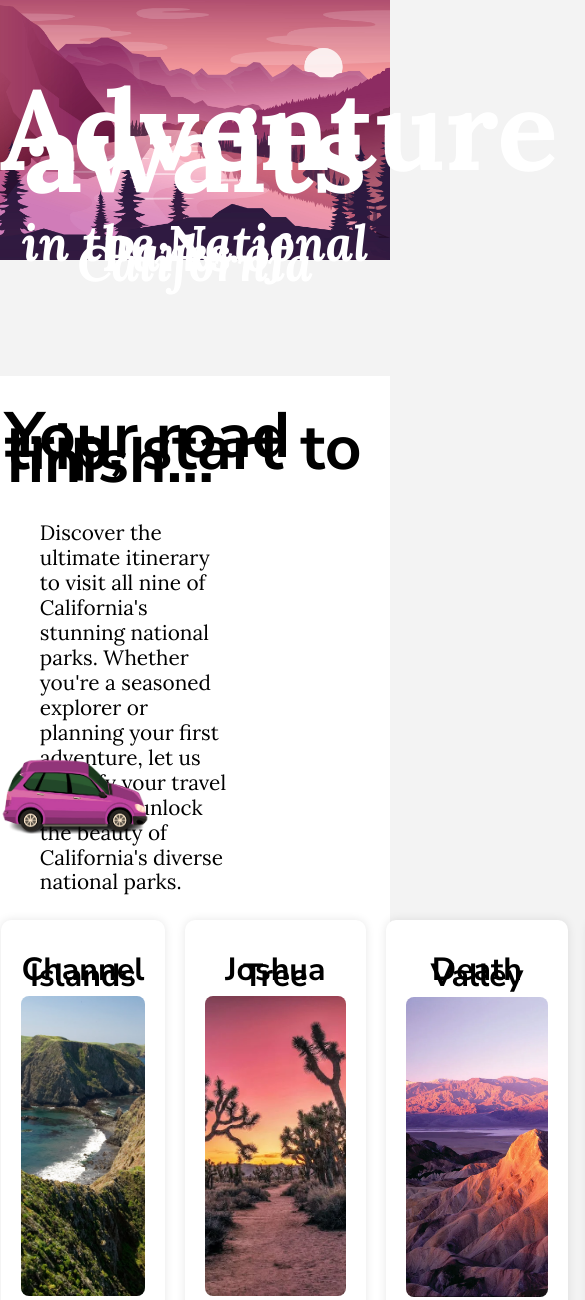
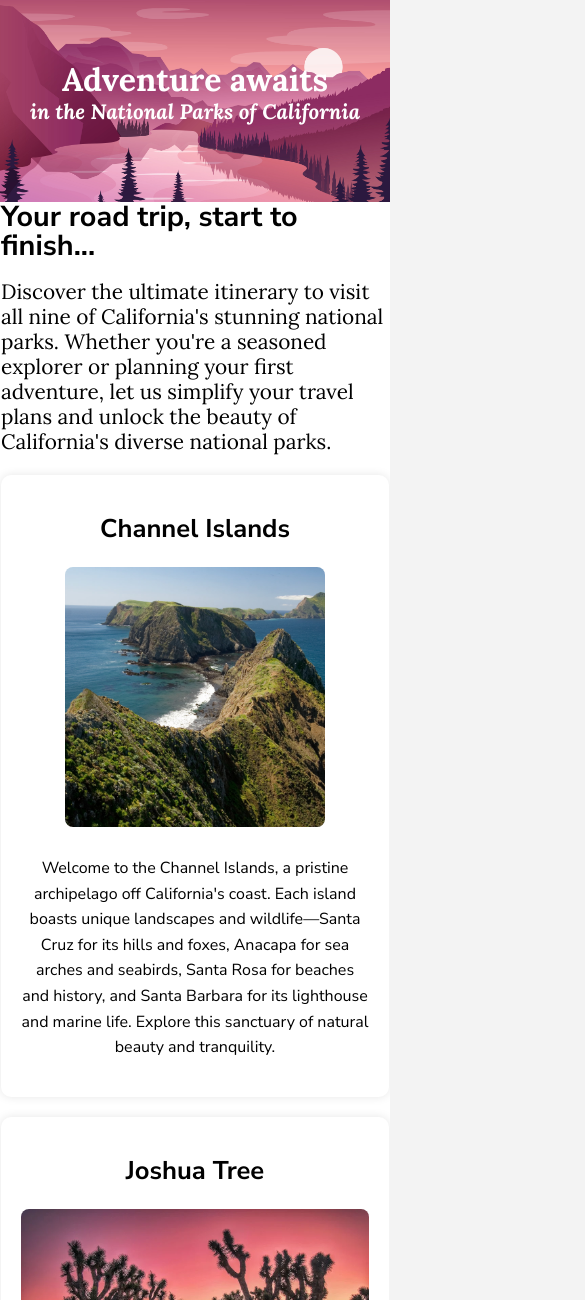
Before and after one commit to g-dilek/Tripleten-Code-Jam-2024, a plain HTML site: page index.html in a window 390 px wide. Shown: the top 1300 px of the page, 585 px wide, since content can reach past the window. Drawn offline with Linux system fonts and the light colour scheme; a web font is replaced by a local one.

Commit message:
Reformatting

```diff
--- a/blocks/cards.css
+++ b/blocks/cards.css
@@ -19,17 +19,16 @@
 }
 
 .card-link {
-  display: block; /* Ensure the link takes up the entire card space */
-  text-decoration: none; /* Remove underline */
-  color: inherit; /* Inherit text color */
+  display: block;
+  text-decoration: none;
+  color: inherit;
 }
 
 .cards__content {
-  padding: 20px; /* Adjust padding as needed */
-  background-color: #ffffff; /* Ensure the clickable area is visually distinct */
-  border-radius: 10px; /* Optional: Rounded corners for card */
+  padding: 20px;
+  background-color: #ffffff;
+  border-radius: 10px;
   box-shadow: rgba(0, 0, 0, 0.1) 0px 0px 10px;
-  transition: transform 0.2s ease-in-out; /* Optional: Add a subtle hover effect */
   text-align: center;
 }
 
@@ -38,10 +37,11 @@
   font-weight: bold;
   margin-bottom: 10px;
 }
+
 .cards__image {
   margin-top: 5%;
   max-width: 100%;
-  height: 300px;
+  max-height: 260px;
   object-fit: cover;
   margin-bottom: 10px;
   border-radius: 8px;
@@ -57,6 +57,7 @@
 
 .cards__graphs {
   display: flex;
+  flex-wrap: wrap;
   justify-content: space-between;
   padding-bottom: 5%;
 }
@@ -66,6 +67,8 @@
   margin-left: 1%;
   font-size: 2rem;
   padding-bottom: 5%;
+  line-height: 1;
+  margin: 0 auto;
 }
 
 .cards__end-image {
@@ -77,4 +80,57 @@
   .cards__list {
     grid-template-columns: repeat(4, 1fr);
   }
+  .cards__title-text {
+    font-size: 3rem;
+  }
 }
+
+@media screen and (max-width: 900px) {
+  .cards__list {
+    grid-template-columns: repeat(2, 1fr);
+  }
+
+  .cards__graphs {
+    max-width: 100%;
+  }
+  .cards__graph {
+    max-width: 100%;
+  }
+}
+
+@media screen and (max-width: 600px) {
+  .cards__list {
+    grid-template-columns: 1fr;
+  }
+
+  .cards__title-text {
+    font-size: 2rem;
+  }
+
+  .cards__title {
+    font-size: 1.6rem;
+    margin-bottom: 8px;
+  }
+
+  .cards__graphs {
+    max-width: 100%;
+  }
+
+  .cards__graph {
+    max-width: 100%;
+  }
+
+  .cards__end-text {
+    text-align: left;
+    max-width: 100%;
+    font-size: 1.5rem;
+    margin: 0;
+    padding-bottom: 5%;
+  }
+
+  .cards__title-text {
+    margin: 0;
+    padding-bottom: 5%;
+    font-size: 1.8rem;
+  }
+}
--- a/blocks/footer.css
+++ b/blocks/footer.css
@@ -3,4 +3,10 @@
   display: flex;
   gap: 50px;
   background-color: black;
+  line-height: 1;
 }
+@media screen and (max-width: 600px) {
+  .footer {
+    flex-direction: column;
+  }
+}
--- a/blocks/page.css
+++ b/blocks/page.css
@@ -25,3 +25,13 @@ body {
     filter: hue-rotate(300deg) brightness(100%) saturate(120%) sepia(0.5);
   }
 }
+
+@media screen and (max-width: 600px) {
+  * {
+    line-height: 1;
+  }
+
+  .mouse-wheel {
+    visibility: hidden;
+  }
+}
--- a/blocks/title.css
+++ b/blocks/title.css
@@ -4,6 +4,7 @@
   font-family: Lora, "Times New Roman", serif;
   font-size: 3.5rem;
   padding: 11% 0px;
+  line-height: 0.6;
 }
 .title__subtitle {
   font-family: Lora, "Times New Roman", serif;
@@ -11,6 +12,7 @@
   font-size: 3.125rem;
   margin-top: 10px;
   padding-bottom: 6%;
+  line-height: 0.6;
 }
 
 .title__subheading {
@@ -21,3 +23,39 @@
   font-family: Lora, "Times New Roman", serif;
   font-size: 1.3rem;
 }
+
+.title__end-text {
+  text-align: left;
+  margin-left: 1%;
+  font-size: 4rem;
+  font-weight: bold;
+  line-height: 0.7;
+}
+
+@media screen and (max-width: 1200px) {
+  .title {
+    font-size: 2rem;
+  }
+  .title__subtitle {
+    font-size: 1.6rem;
+  }
+  .title__subheading {
+    margin: 0;
+    max-width: 100%;
+  }
+}
+
+@media screen and (max-width: 600px) {
+  .title__text {
+    font-size: 2rem;
+    margin-bottom: 6px;
+  }
+  .title__subtitle {
+    font-size: 1.3rem;
+  }
+
+  .title__subheading {
+    margin: 0;
+    max-width: 100%;
+  }
+}
--- a/index.html
+++ b/index.html
@@ -275,7 +275,7 @@
             </li>
           </ul>
 
-          <p class="cards__title-text">Want to stay informed about your trip?</p>
+          <p class="title__end-text">Want to stay informed about your trip?</p>
           <p class="cards__end-text">Click below to see our data on California National Parks.</p>
 
           <div class="cards__graphs">
```
